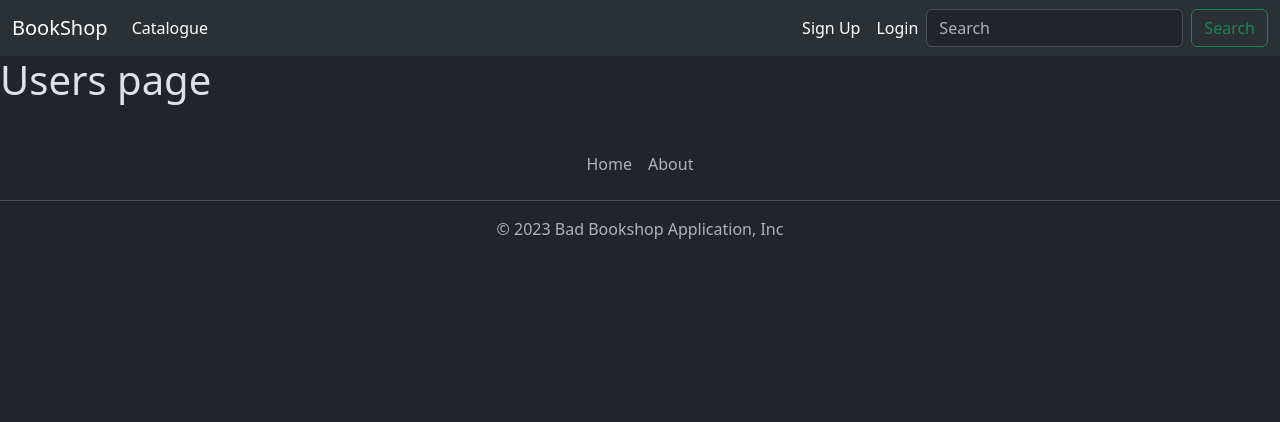
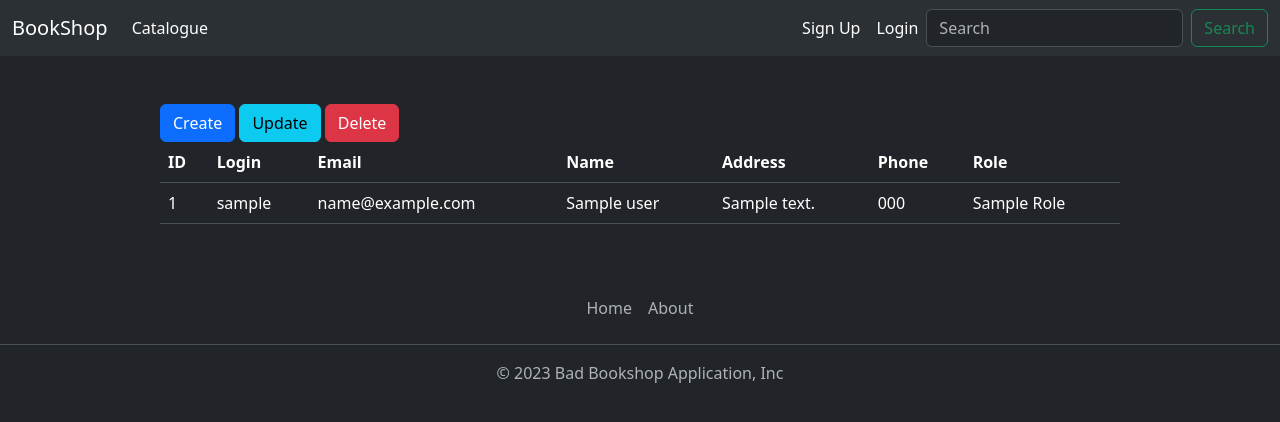
Before and after one commit to Gliger13/bookshop, a Python web app: template application/bookshop_app/templates/users/users.html in a window 1280 px wide. Shown: the top 422 px of the page. Run offline with Jinja, Linux system fonts and the light colour scheme; the template is opened without the code that fills it: most values are stand-ins (such as "Sample title", 1, 10 or a date in 2020).

Commit message:
feat(app): configure users page
- Fill users page
- Update authentication forms
- Use common function to get current user

```diff
--- a/application/bookshop_app/static/js/authentication.js
+++ b/application/bookshop_app/static/js/authentication.js
@@ -1,5 +1,5 @@
 function display_error(error) {
-    $("#error-message-banner").removeClass("opacity-0").addClass("opacity-85");
+    $("#error-message-banner").removeClass("visually-hidden").addClass("opacity-85");
     $("#error-message").html(error);
 }
 
--- /dev/null
+++ b/application/bookshop_app/static/js/users.js
@@ -0,0 +1,192 @@
+function add_record_to_table(data) {
+    $("#users_table tr:last").after(
+        "<tr>" +
+        "<td class='id_cell'>" + data.id + "</td>" +
+        "<td class='login_cell'>" + data.login + "</td>" +
+        "<td class='email_cell'>" + data.email + "</td>" +
+        "<td class='name_cell'>" + data.name + "</td>" +
+        "<td class='address_cell'>" + data.name + "</td>" +
+        "<td class='phone_cell'>" + data.phone + "</td>" +
+        "<td class='role_cell'>" + data.role.name + "</td>" +
+        "</tr>");
+    $("#add_user").modal("hide");
+};
+
+
+function update_record_in_table(data) {
+    $('#users_table td.id_cell:contains('+data['id']+')').parent().replaceWith(
+        "<tr>" +
+        "<td class='id_cell'>" + data.id + "</td>" +
+        "<td class='login_cell'>" + data.login + "</td>" +
+        "<td class='email_cell'>" + data.email + "</td>" +
+        "<td class='name_cell'>" + data.name + "</td>" +
+        "<td class='address_cell'>" + data.name + "</td>" +
+        "<td class='phone_cell'>" + data.phone + "</td>" +
+        "<td class='role_cell'>" + data.role.name + "</td>" +
+        "</tr>");
+    $('#update_user').modal('hide');
+};
+
+
+function delete_record_from_table(id) {
+    $('#users_table td.id_cell:contains('+id+')').parent().remove();
+    $("#update_user").modal("hide");
+};
+
+
+function display_error(error) {
+    $("#error-message-banner").removeClass("visually-hidden").addClass("opacity-85");
+    $("#error-message").html(error);
+};
+
+
+$(document).ready(function(){
+    $(document).on("click", '#users_table tbody tr', function() {
+        $(this).addClass('bg-light-subtle').siblings().removeClass('bg-light-subtle');
+    });
+
+    $("#add_user_form").on("submit", function (event) {
+        event.preventDefault();
+        var login = $(this).find("#create_user_login").val();
+        var password = $(this).find("#create_user_password").val();
+        var request_json = {
+            "login": login,
+            "password": password,
+            "email": $(this).find("#create_user_email").val()
+        };
+        var name = $(this).find("#create_user_name").val();
+        if (name != "" ) {
+            request_json.name = name;
+        }
+
+        var phone = $(this).find("#create_user_phone").val();
+        if (phone != "" ) {
+            request_json.phone = phone;
+        }
+
+        var address = $(this).find("#create_user_address").val();
+        if (address != "" ) {
+            request_json.address = address;
+        }
+
+        var role_id = $(this).find("#create_user_role_id").val();
+        if (role_id != "" ) {
+            request_json.role_id = parseInt(role_id);
+        }
+
+        $.ajax("/api/user", {
+            data: JSON.stringify(request_json),
+            contentType: "application/json",
+            beforeSend: function (xhr) {
+                xhr.setRequestHeader("Authorization", `Bearer ${window.localStorage.getItem("AuthToken")}`);
+            },
+            type: "POST",
+            success: function(data) {
+                add_record_to_table(data);
+                $("#add_user").modal("hide");
+            },
+            error: function(request, status, error) {
+                display_error(jQuery.parseJSON(request.responseText).error);
+            }
+        });
+    });
+
+    $("#delete_user_form").on("submit", function (event) {
+        event.preventDefault();
+        var id = $(this).find("#delete_user_id").val();
+        $.ajax("/api/user/" + id, {
+            contentType: "application/json",
+            type: "DELETE",
+            beforeSend: function (xhr) {
+                xhr.setRequestHeader("Authorization", `Bearer ${window.localStorage.getItem("AuthToken")}`);
+            },
+            success: function(data) {
+                delete_record_from_table(id);
+                $("#delete_user").modal("hide");
+            },
+            error: function(request, status, error) {
+                display_error(request.responseText);
+            }
+        });
+    });
+
+    $("#delete_user").on("shown.bs.modal", function (event) {
+        var id = $("tr.bg-light-subtle td:eq(0)").text();
+        $(this).find("#delete_user_id").val(id);
+    });
+
+    $("#update_user").on("shown.bs.modal", function (event) {
+        var id = $('tr.bg-light-subtle td:eq(0)').text();
+        var login = $('tr.bg-light-subtle td:eq(1)').text();
+        var email = $('tr.bg-light-subtle td:eq(2)').text();
+        var name = $('tr.bg-light-subtle td:eq(3)').text();
+        var address = $('tr.bg-light-subtle td:eq(4)').text();
+        var phone = $('tr.bg-light-subtle td:eq(5)').text();
+        var role_name = $('tr.bg-light-subtle td:eq(6)').text();
+
+        $(this).find('#update_user_id').val(id);
+        $(this).find('#update_user_login').val(login);
+        $(this).find('#update_user_email').val(email);
+        $(this).find('#update_user_name').val(name);
+        $(this).find('#update_user_address').val(address);
+        $(this).find('#update_user_phone').val(phone);
+        var role_map = {"Admin": 1, "Manager": 2, "Customer": 3};
+        $(this).find('#update_user_role_id').val(role_map[role_name]);
+    });
+
+    $("#update_user_form").on("submit", function (event) {
+        event.preventDefault();
+        var id = $(this).find("#update_user_id").val();
+        var request_json = {};
+
+        var login = $(this).find("#update_user_login").val();
+        if (login != "" ) {
+            request_json.login = login;
+        }
+
+        var password = $(this).find("#update_user_password").val();
+        if (password != "" ) {
+            request_json.password = password;
+        }
+
+        var email = $(this).find("#update_user_email").val();
+        if (email != "" ) {
+            request_json.email = email;
+        }
+
+        var name = $(this).find("#update_user_name").val();
+        if (name != "" ) {
+            request_json.name = name;
+        }
+
+        var phone = $(this).find("#update_user_phone").val();
+        if (phone != "" ) {
+            request_json.phone = phone;
+        }
+
+        var address = $(this).find("#update_user_address").val();
+        if (address != "" ) {
+            request_json.address = address;
+        }
+
+        var role_id = $(this).find("#update_user_role_id").val();
+        if (role_id != "" ) {
+            request_json.role_id = parseInt(role_id);
+        }
+        $.ajax('/api/user/' + id, {
+            data: JSON.stringify(request_json),
+            contentType: 'application/json',
+            beforeSend: function (xhr) {
+                xhr.setRequestHeader('Authorization', `Bearer ${window.localStorage.getItem('AuthToken')}`);
+            },
+            type: 'PUT',
+            success: function(data) {
+                update_record_in_table(data);
+                $('#update_user').modal('hide');
+            },
+            error: function(request, status, error) {
+                display_error(request.responseText);
+            }
+        });
+    });
+});
--- a/application/bookshop_app/templates/authentication/_macros.html
+++ b/application/bookshop_app/templates/authentication/_macros.html
@@ -1,7 +1,11 @@
-{% macro form_field(field) %}
+{% macro form_field(field, field_id=None) %}
 <div class="form-outline form-white mb-4">
     {{ field.label(class_="form-label") }}
-    {{ field(class_="form-control", size=32) }}
+    {% if field_id %}
+        {{ field(id=field_id, class_="form-control", size=32) }}
+    {% else %}
+        {{ field(class_="form-control", size=32) }}
+    {% endif %}
 </div>
 {% if field.errors %}
     <ul class="errors">
@@ -14,7 +18,7 @@
 
 
 {% macro all_errors_banner(errors) %}
-<div class="card text-bg-danger mx-auto my-4 {{'opacity-85' if errors else 'opacity-0'}}" id="error-message-banner">
+<div class="card text-bg-danger mx-auto my-4 {{'opacity-85' if errors else 'visually-hidden'}}" id="error-message-banner">
     <div class="card-body py-2 ">
         <p class="card-text text-center" id="error-message">{{ errors }}</p>
     </div>
--- /dev/null
+++ b/application/bookshop_app/templates/users/_macros.html
@@ -0,0 +1,115 @@
+{% import "authentication/_macros.html" as auth_macros %}
+
+
+{% macro users_table(users) %}
+<table class="table" id="users_table">
+    <thead>
+    <tr>
+        <th>ID</th>
+        <th>Login</th>
+        <th>Email</th>
+        <th>Name</th>
+        <th>Address</th>
+        <th>Phone</th>
+        <th>Role</th>
+    </tr>
+    </thead>
+    <tbody>
+    {% for user in users %}
+    <tr>
+        <td class="id_cell">{{ user.id }}</td>
+        <td class="login_cell">{{ user.login }}</td>
+        <td class="email_cell">{{ user.email }}</td>
+        <td class="name_cell">{{ user.name }}</td>
+        <td class="name_cell">{{ user.address }}</td>
+        <td class="phone_cell">{{ user.phone }}</td>
+        <td class="role_cell">{{ user.role.name.title() }}</td>
+    </tr>
+    {% endfor %}
+    </tbody>
+</table>
+{% endmacro %}
+
+{% macro create_user_modal(form) %}
+<div aria-hidden="true" aria-labelledby="exampleModalLabel" class="modal fade" id="add_user" tabindex="-1">
+    <div class="modal-dialog">
+        <div class="modal-content">
+            <div class="modal-header">
+                <h1 class="modal-title fs-5" id="exampleModalLabel">Create new user</h1>
+                <button aria-label="Close" class="btn-close" data-bs-dismiss="modal" type="button"></button>
+            </div>
+            <form id="add_user_form" method="POST">
+                <div class="modal-body">
+                    {{ auth_macros.form_field(form.login, field_id="create_user_login") }}
+                    {{ auth_macros.form_field(form.password, field_id="create_user_password") }}
+                    {{ auth_macros.form_field(form.email, field_id="create_user_email") }}
+                    {{ auth_macros.form_field(form.name, field_id="create_user_name") }}
+                    {{ auth_macros.form_field(form.phone, field_id="create_user_phone") }}
+                    {{ auth_macros.form_field(form.address, field_id="create_user_address") }}
+                    {{ auth_macros.form_field(form.role_id, field_id="create_user_role_id") }}
+                    {{ auth_macros.all_errors_banner(error) }}
+                </div>
+                <div class="modal-footer">
+                    <button class="btn btn-secondary" data-bs-dismiss="modal" type="button">Close</button>
+                    <button class="btn btn-primary" type="submit">Create</button>
+                </div>
+            </form>
+        </div>
+    </div>
+</div>
+{% endmacro %}
+
+
+{% macro delete_user_modal(form) %}
+<div aria-hidden="true" aria-labelledby="exampleModalLabel" class="modal fade" id="delete_user" tabindex="-1">
+    <div class="modal-dialog">
+        <div class="modal-content">
+            <div class="modal-header">
+                <h1 class="modal-title fs-5">Delete user</h1>
+                <button aria-label="Close" class="btn-close" data-bs-dismiss="modal" type="button"></button>
+            </div>
+            <form id="delete_user_form" method="POST">
+                <div class="modal-body">
+                    {{ auth_macros.form_field(form.id, field_id="delete_user_id") }}
+                    {{ auth_macros.all_errors_banner(error) }}
+                </div>
+                <div class="modal-footer">
+                    <button class="btn btn-secondary" data-bs-dismiss="modal" type="button">Close</button>
+                    <button class="btn btn-primary" type="submit">Delete</button>
+                </div>
+            </form>
+        </div>
+    </div>
+</div>
+{% endmacro %}
+
+
+{% macro update_user_modal(form) %}
+<div aria-hidden="true" aria-labelledby="exampleModalLabel" class="modal fade" id="update_user" tabindex="-1">
+    <div class="modal-dialog">
+        <div class="modal-content">
+            <div class="modal-header">
+                <h1 class="modal-title fs-5">Update user</h1>
+                <button aria-label="Close" class="btn-close" data-bs-dismiss="modal" type="button"></button>
+            </div>
+            <form id="update_user_form" method="POST">
+                <div class="modal-body">
+                    {{ auth_macros.form_field(form.id, field_id="update_user_id") }}
+                    {{ auth_macros.form_field(form.login, field_id="update_user_login") }}
+                    {{ auth_macros.form_field(form.password, field_id="update_user_password") }}
+                    {{ auth_macros.form_field(form.email, field_id="update_user_email") }}
+                    {{ auth_macros.form_field(form.name, field_id="update_user_name") }}
+                    {{ auth_macros.form_field(form.phone, field_id="update_user_phone") }}
+                    {{ auth_macros.form_field(form.address, field_id="update_user_address") }}
+                    {{ auth_macros.form_field(form.role_id, field_id="update_user_role_id") }}
+                    {{ auth_macros.all_errors_banner(error) }}
+                </div>
+                <div class="modal-footer">
+                    <button class="btn btn-secondary" data-bs-dismiss="modal" type="button">Close</button>
+                    <button class="btn btn-primary" type="submit">Update</button>
+                </div>
+            </form>
+        </div>
+    </div>
+</div>
+{% endmacro %}
--- a/application/bookshop_app/templates/users/users.html
+++ b/application/bookshop_app/templates/users/users.html
@@ -1,9 +1,19 @@
 {% extends '_base/base.html' %}
+{% import "users/_macros.html" as users_macros %}
 
 {% block title %}
 Users
 {% endblock %}
 
 {% block content %}
-<h1>Users page</h1>
+<script src="{{ url_for('static', filename='js/users.js') }}"></script>
+<div class="w-75 mx-auto my-5">
+    <button class="btn btn-primary" data-bs-target="#add_user" data-bs-toggle="modal" type="button">Create</button>
+    <button class="btn btn-info" data-bs-target="#update_user" data-bs-toggle="modal" type="button">Update</button>
+    <button class="btn btn-danger" data-bs-target="#delete_user" data-bs-toggle="modal" type="button">Delete</button>
+    {{ users_macros.create_user_modal(create_user_form) }}
+    {{ users_macros.update_user_modal(update_user_form) }}
+    {{ users_macros.delete_user_modal(delete_user_form) }}
+    {{ users_macros.users_table(users) }}
+</div>
 {% endblock %}
```
Also changed, not shown: application/bookshop_app/forms/authentication.py (+53 -17 lines), application/bookshop_app/services/authentication.py (+35 -9 lines), application/bookshop_app/views/users.py (+21 -4 lines).
